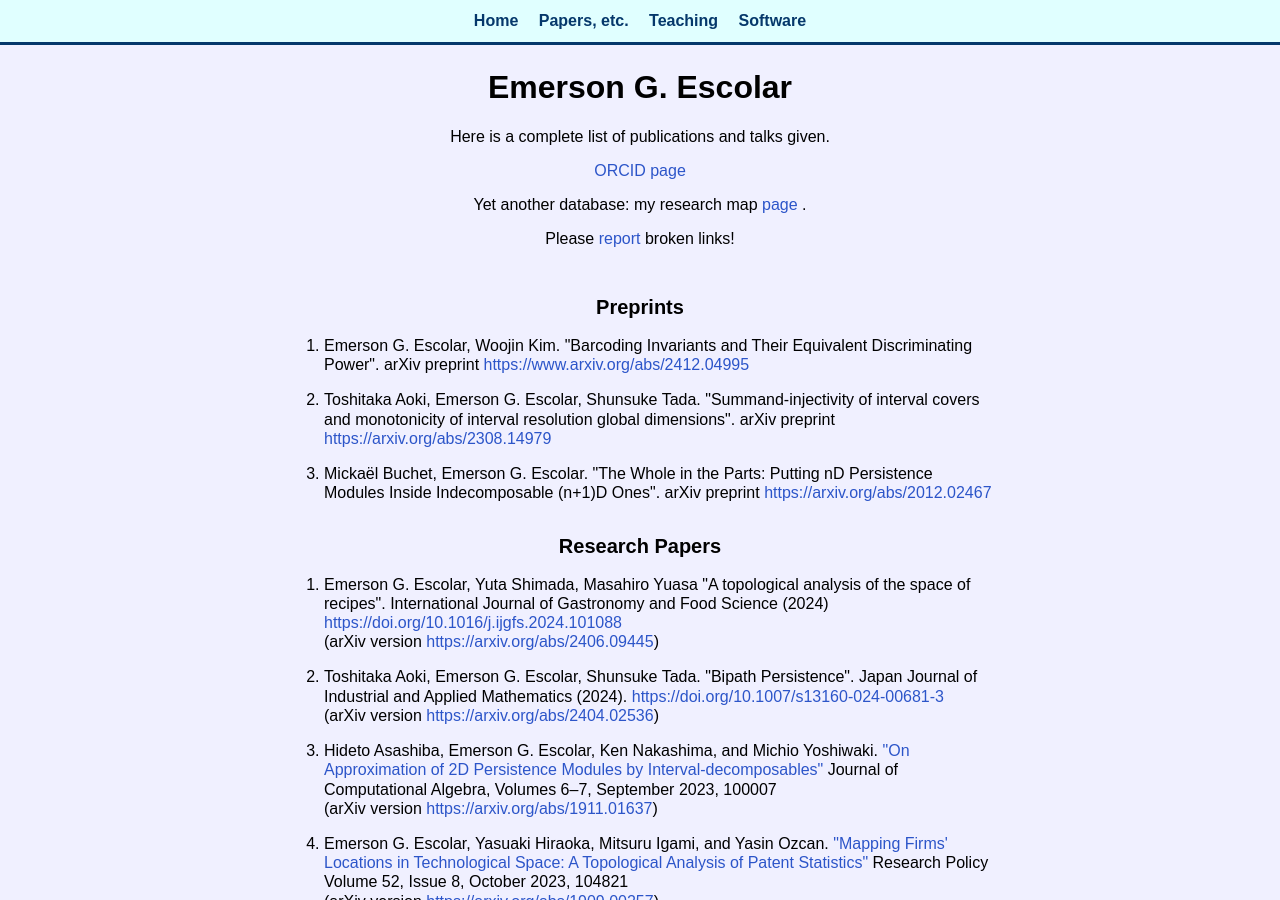
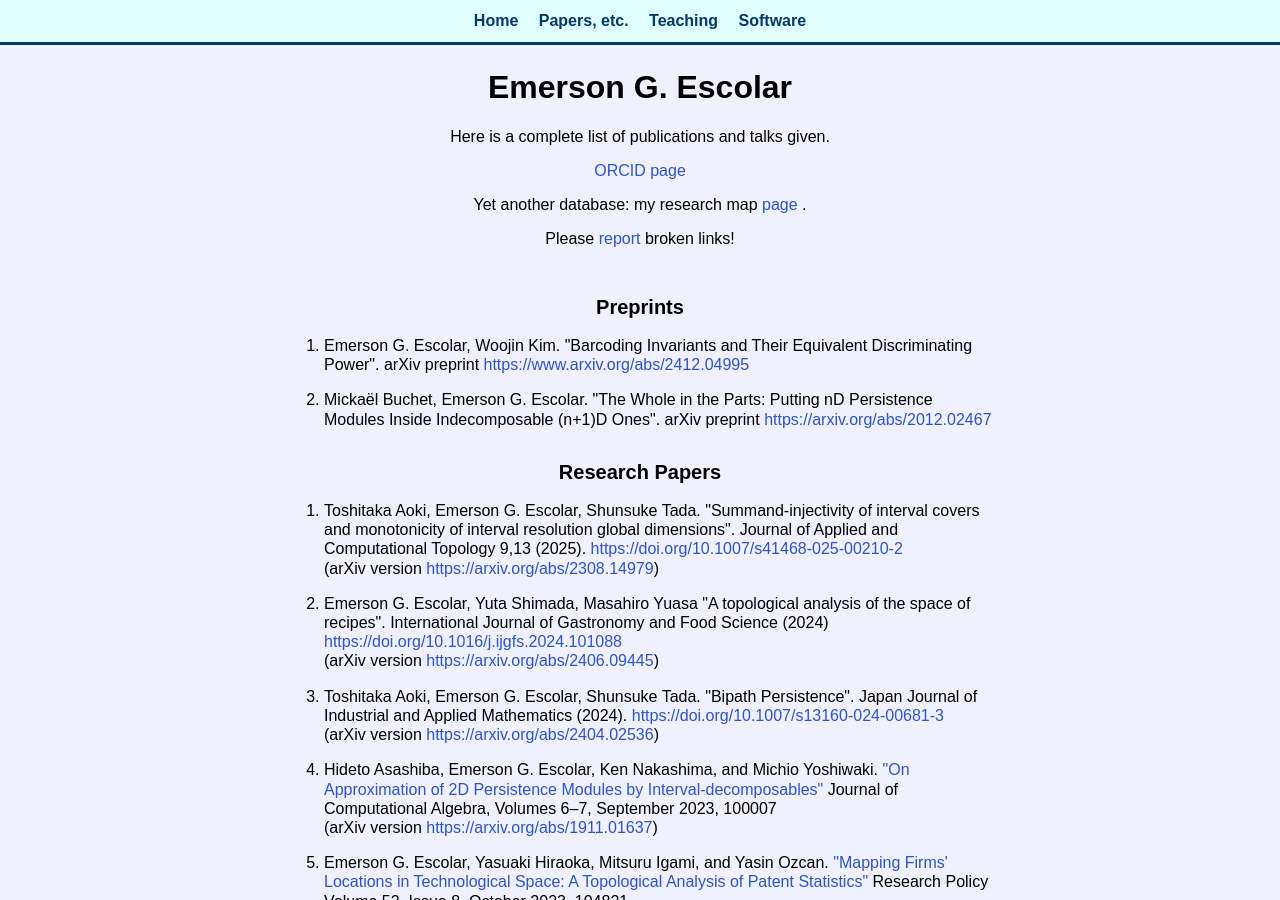
Before and after one commit to emerson-escolar/emerson-escolar.github.io, a Jekyll site: the page built from research_lists.html, in a window 1280 px wide and 900 px high. Built offline with Jekyll 4.4.1, drawn with Linux system fonts in a browser that asks for light colours.

Commit message:
update newest paper

```diff
--- a/research_lists.html
+++ b/research_lists.html
@@ -42,15 +42,6 @@ title: Emer's Papers & Talks
     </li>
 
     <li>
-      Toshitaka Aoki, Emerson G. Escolar, Shunsuke Tada.
-      "Summand-injectivity of interval covers and monotonicity of interval resolution global dimensions".
-      arXiv preprint
-      <a target="_blank" href=https://arxiv.org/abs/2308.14979>
-        https://arxiv.org/abs/2308.14979
-      </a>
-    </li>
-
-    <li>
       Mickaël Buchet, Emerson G. Escolar.
       "The Whole in the Parts: Putting nD Persistence Modules Inside Indecomposable (n+1)D Ones".
       arXiv preprint
@@ -64,6 +55,18 @@ title: Emer's Papers & Talks
 <section>
   <h2> Research Papers </h2>
   <ol class="wordbox paperlist">
+    <li>
+      Toshitaka Aoki, Emerson G. Escolar, Shunsuke Tada.
+      "Summand-injectivity of interval covers and monotonicity of interval resolution global dimensions".
+      Journal of Applied and Computational Topology 9,13 (2025).
+      <a target="_blank" href=https://doi.org/10.1007/s41468-025-00210-2>
+	https://doi.org/10.1007/s41468-025-00210-2</a>
+
+      <br />
+      (arXiv version <a target="_blank" href=https://arxiv.org/abs/2308.14979>
+        https://arxiv.org/abs/2308.14979</a>)
+    </li>
+
     <li>
       Emerson G. Escolar, Yuta Shimada, Masahiro Yuasa
       "A topological analysis of the space of recipes".
```
